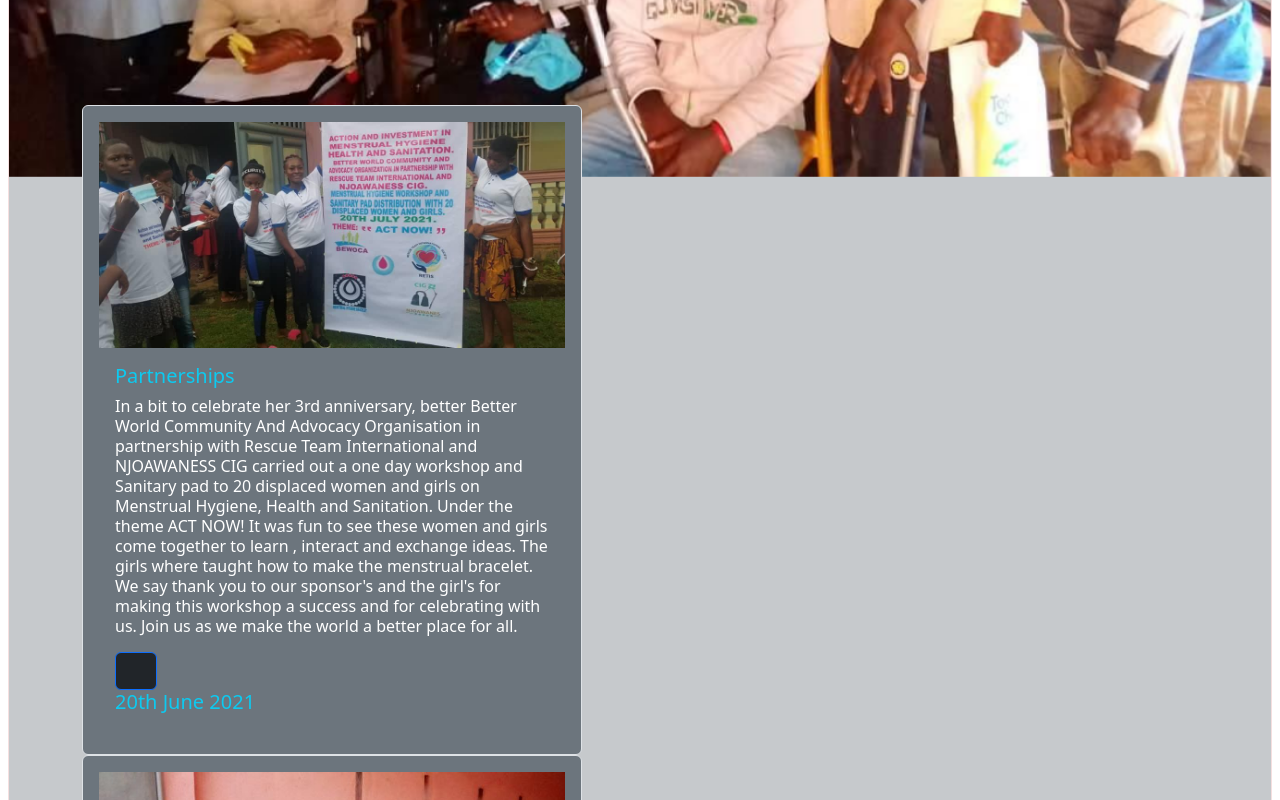
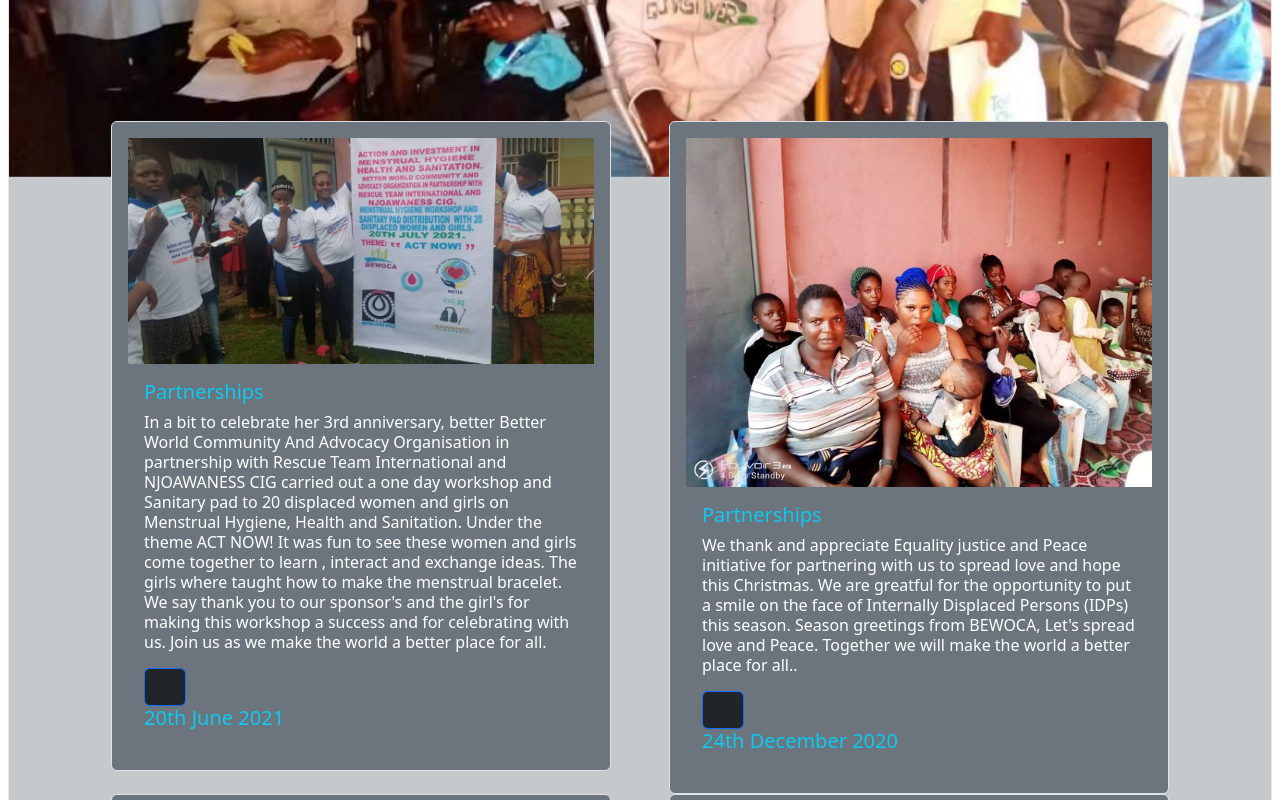
Before and after one commit to MeryAmun/bewoca-2022, a React (Create React App) app: page /partnerships in a window 1280 px wide. Shown: the part 560-1360 px from the top of the page. Built offline with nearby package versions, Linux system fonts and the light colour scheme.

Commit message:
another one

```diff
--- a/src/components/partnerships/Patnerships.jsx
+++ b/src/components/partnerships/Patnerships.jsx
@@ -6,6 +6,8 @@
 import {partnershipsData, headerImages} from '../../data/data'
 import {  CarouselCard } from "../../cards";
 import {  DonateCard } from '../../cards';
+import Fade from 'react-reveal/Fade';
+
 
 const Partnerships = () => {
 
@@ -19,17 +21,18 @@
 
       />
       </h3>
-    <Container className=" fluid display-5-sm">
+    <Container className="activitiesContainer fluid display-5-sm">
         {
             partnershipsData.map((data,index) => (
 
-                <DonateCard.default
-                key={index}
+                <Fade bottom  key={index}>
+                  <DonateCard.default
                 title={data.title}
                 text={data.text}
                 image={data.image}
                 date={data.date}
                 />
+                </Fade>
             ))
         }
         <div className="buttonContainer">
```
